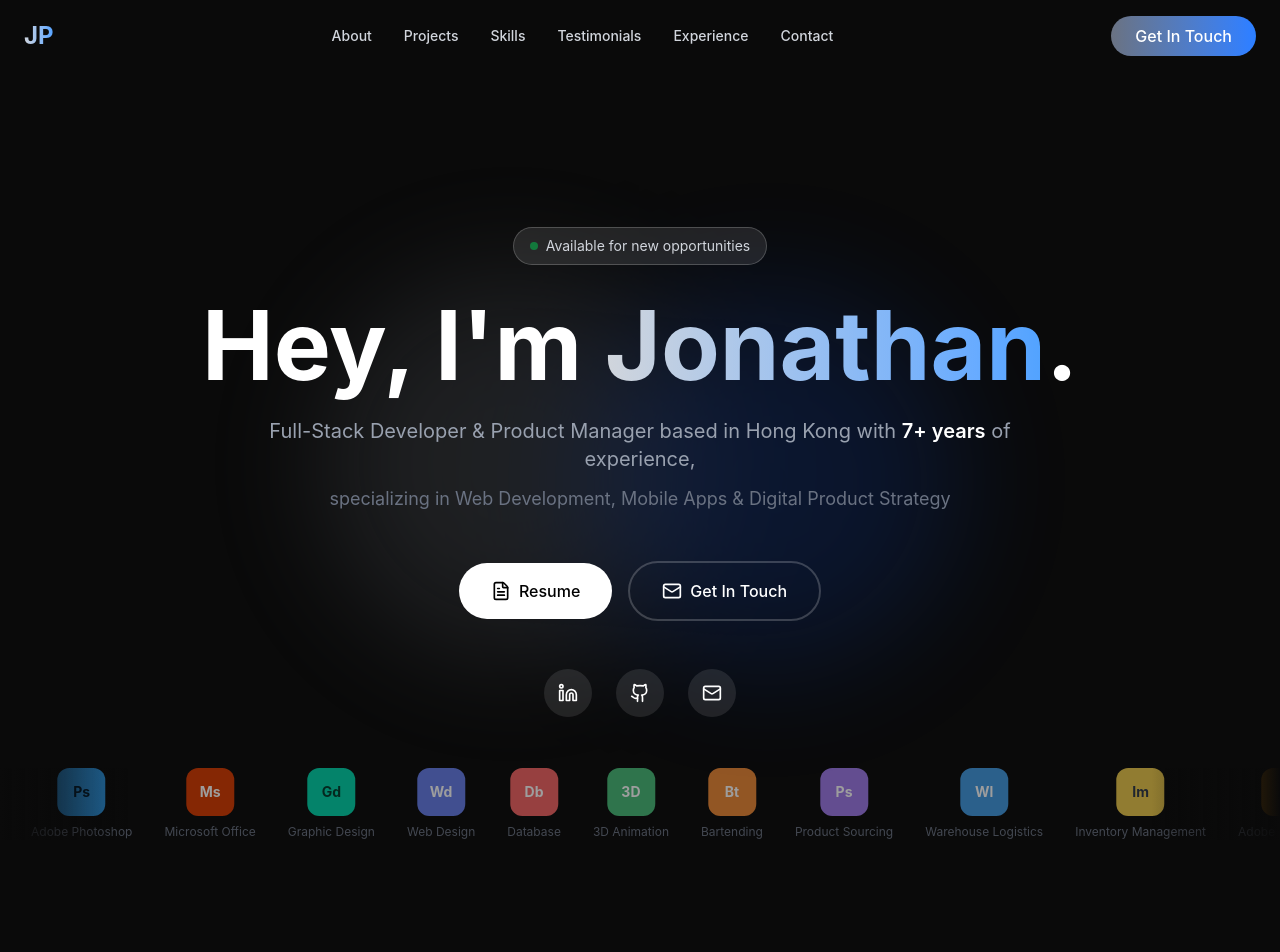
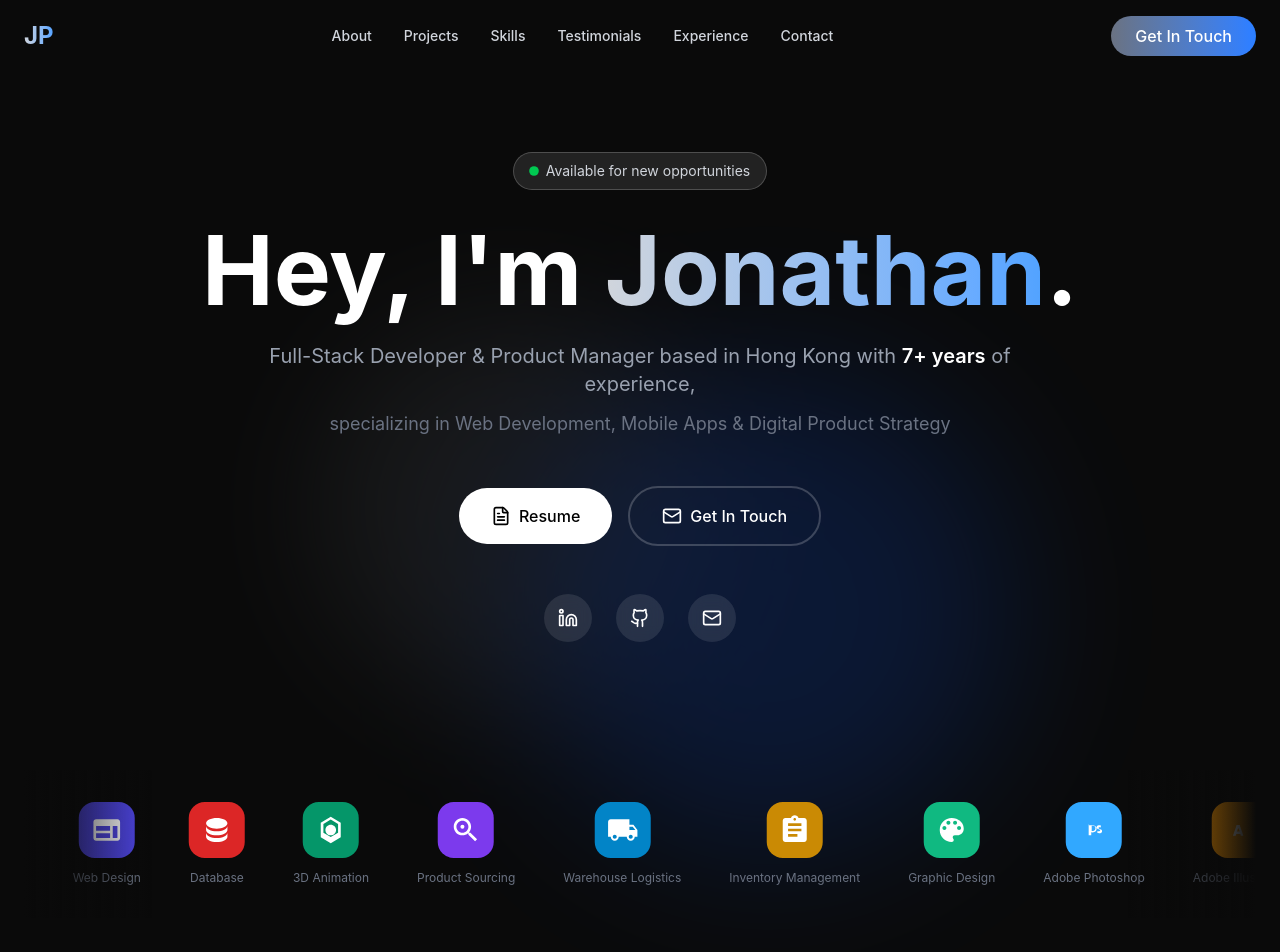
Before and after one commit to JAP369/jp-portfolio-2025, a Next.js app: page / in a window 1280 px wide. Shown: the top 952 px of the page. Built offline with nearby package versions, Linux system fonts and the light colour scheme.

Commit message:
feat: Add proper spacing and SVG icons to tools carousel with enhanced animations

```diff
--- a/components/HeroSection.tsx
+++ b/components/HeroSection.tsx
@@ -3,18 +3,82 @@
 import { motion } from 'framer-motion';
 import { FileText, Mail, Linkedin, Github } from 'lucide-react';
 
+// Tool icon components
+const ToolIcon = ({ name, bg }: { name: string; bg: string }) => {
+  const icons: { [key: string]: JSX.Element } = {
+    'Bartending': (
+      <svg viewBox="0 0 24 24" fill="white" className="w-8 h-8">
+        <path d="M3 14c0 1.3.84 2.4 2 2.82V20H3v2h7v-2H8v-3.18C9.16 16.4 10 15.3 10 14V6H3v8zm2-6h3v3H5V8zm11.7 0l-2-2h-1.4l-2 2h1.7L14 7v7c0 1.1.9 2 2 2s2-.9 2-2V7l1 1h1.7zM22 3H10v2h12V3z"/>
+      </svg>
+    ),
+    'Product Sourcing': (
+      <svg viewBox="0 0 24 24" fill="white" className="w-8 h-8">
+        <path d="M15.5 14h-.79l-.28-.27C15.41 12.59 16 11.11 16 9.5 16 5.91 13.09 3 9.5 3S3 5.91 3 9.5 5.91 16 9.5 16c1.61 0 3.09-.59 4.23-1.57l.27.28v.79l5 4.99L20.49 19l-4.99-5zm-6 0C7.01 14 5 11.99 5 9.5S7.01 5 9.5 5 14 7.01 14 9.5 11.99 14 9.5 14z"/>
+        <circle cx="9.5" cy="9.5" r="1.5"/>
+      </svg>
+    ),
+    'Warehouse Logistics': (
+      <svg viewBox="0 0 24 24" fill="white" className="w-8 h-8">
+        <path d="M20 8h-3V4H3c-1.1 0-2 .9-2 2v11h2c0 1.66 1.34 3 3 3s3-1.34 3-3h6c0 1.66 1.34 3 3 3s3-1.34 3-3h2v-5l-3-4zM6 18.5c-.83 0-1.5-.67-1.5-1.5s.67-1.5 1.5-1.5 1.5.67 1.5 1.5-.67 1.5-1.5 1.5zm13.5-9l1.96 2.5H17V9.5h2.5zm-1.5 9c-.83 0-1.5-.67-1.5-1.5s.67-1.5 1.5-1.5 1.5.67 1.5 1.5-.67 1.5-1.5 1.5z"/>
+      </svg>
+    ),
+    'Inventory Management': (
+      <svg viewBox="0 0 24 24" fill="white" className="w-8 h-8">
+        <path d="M19 3h-4.18C14.4 1.84 13.3 1 12 1c-1.3 0-2.4.84-2.82 2H5c-1.1 0-2 .9-2 2v14c0 1.1.9 2 2 2h14c1.1 0 2-.9 2-2V5c0-1.1-.9-2-2-2zm-7 0c.55 0 1 .45 1 1s-.45 1-1 1-1-.45-1-1 .45-1 1-1zm2 14H7v-2h7v2zm3-4H7v-2h10v2zm0-4H7V7h10v2z"/>
+      </svg>
+    ),
+    'Graphic Design': (
+      <svg viewBox="0 0 24 24" fill="white" className="w-8 h-8">
+        <path d="M12 3c-4.97 0-9 4.03-9 9s4.03 9 9 9c.83 0 1.5-.67 1.5-1.5 0-.39-.15-.74-.39-1.01-.23-.26-.38-.61-.38-.99 0-.83.67-1.5 1.5-1.5H16c2.76 0 5-2.24 5-5 0-4.42-4.03-8-9-8zm-5.5 9c-.83 0-1.5-.67-1.5-1.5S5.67 9 6.5 9 8 9.67 8 10.5 7.33 12 6.5 12zm3-4C8.67 8 8 7.33 8 6.5S8.67 5 9.5 5s1.5.67 1.5 1.5S10.33 8 9.5 8zm5 0c-.83 0-1.5-.67-1.5-1.5S13.67 5 14.5 5s1.5.67 1.5 1.5S15.33 8 14.5 8zm3 4c-.83 0-1.5-.67-1.5-1.5S16.67 9 17.5 9s1.5.67 1.5 1.5-.67 1.5-1.5 1.5z"/>
+      </svg>
+    ),
+    'Adobe Photoshop': (
+      <svg viewBox="0 0 24 24" fill="white" className="w-7 h-7">
+        <path d="M9.85 8.42c.38-.1.8-.15 1.25-.15.45 0 .85.08 1.2.25.35.17.62.42.82.75s.3.73.3 1.2c0 .5-.11.93-.32 1.28s-.52.62-.92.8c-.4.18-.87.27-1.4.27-.2 0-.38-.01-.52-.02V8.42zm-2.2-1.45v9.5h2.2v-2.45c.25.03.52.05.82.05.75 0 1.4-.13 1.97-.38.57-.25 1-.62 1.32-1.1.32-.48.47-1.05.47-1.7 0-.6-.15-1.12-.45-1.57-.3-.45-.73-.8-1.28-1.03-.55-.24-1.2-.35-1.95-.35-.5 0-.95.03-1.35.08-.4.05-.75.12-.95.17zm7.4 5.8c.28.22.7.33 1.25.33.35 0 .65-.08.88-.23.23-.15.35-.35.35-.58 0-.2-.08-.37-.25-.5-.17-.13-.48-.26-.95-.4-.65-.2-1.13-.45-1.43-.75-.3-.3-.45-.67-.45-1.1 0-.32.1-.6.28-.85.18-.25.45-.45.8-.58.35-.13.75-.2 1.2-.2.55 0 1 .08 1.35.25v1.7c-.25-.17-.6-.25-1.05-.25-.3 0-.53.05-.7.17-.17.12-.25.27-.25.47 0 .18.08.33.23.45.15.12.43.24.85.37.7.22 1.2.48 1.5.78.3.3.45.68.45 1.13 0 .58-.22 1.03-.65 1.35-.43.32-1.03.48-1.8.48-.65 0-1.18-.12-1.6-.35v-1.7z"/>
+      </svg>
+    ),
+    'Adobe Illustrator': (
+      <svg viewBox="0 0 24 24" fill="white" className="w-7 h-7">
+        <path d="M10.53 10.73l-.01.02c-.15.42-.3.83-.44 1.23-.15.41-.3.82-.44 1.23h2.37c-.14-.41-.29-.82-.44-1.23-.15-.4-.3-.81-.44-1.23l-.01-.02h-.59zm4.72 6.27h-2.13c-.08 0-.14-.05-.16-.12l-.46-1.41c-.02-.06-.08-.11-.15-.11H9.22c-.07 0-.13.05-.15.11l-.45 1.41c-.02.07-.08.12-.16.12H6.33c-.1 0-.17-.08-.14-.17l2.67-7.66c.04-.14.08-.28.12-.42.04-.14.08-.28.12-.42.04-.14.07-.27.09-.39.03-.15.17-.26.32-.26h2.3c.15 0 .29.11.32.26.02.12.06.25.09.39.04.14.08.28.12.42.04.14.08.28.12.42l2.67 7.66c.03.09-.04.17-.14.17z"/>
+      </svg>
+    ),
+    'Microsoft Office': (
+      <svg viewBox="0 0 24 24" fill="white" className="w-8 h-8">
+        <path d="M14 2H6c-1.1 0-2 .9-2 2v16c0 1.1.9 2 2 2h12c1.1 0 2-.9 2-2V8l-6-6zM6 20V4h7v5h5v11H6zm10-10h-4v1h3v2h-3v1h4v2H9v-8h7v2z"/>
+      </svg>
+    ),
+    'Web Design': (
+      <svg viewBox="0 0 24 24" fill="white" className="w-8 h-8">
+        <path d="M20 4H4c-1.1 0-1.99.9-1.99 2L2 18c0 1.1.9 2 2 2h16c1.1 0 2-.9 2-2V6c0-1.1-.9-2-2-2zM4 9h10.5v3.5H4V9zm0 5.5h10.5V18H4v-3.5zM20 18h-3.5V9H20v9z"/>
+      </svg>
+    ),
+    'Database': (
+      <svg viewBox="0 0 24 24" fill="white" className="w-8 h-8">
+        <path d="M12 3C7.58 3 4 4.79 4 7s3.58 4 8 4 8-1.79 8-4-3.58-4-8-4zm8 6c0 2.21-3.58 4-8 4s-8-1.79-8-4v3c0 2.21 3.58 4 8 4s8-1.79 8-4V9zm0 5c0 2.21-3.58 4-8 4s-8-1.79-8-4v3c0 2.21 3.58 4 8 4s8-1.79 8-4v-3z"/>
+      </svg>
+    ),
+    '3D Animation': (
+      <svg viewBox="0 0 24 24" fill="white" className="w-8 h-8">
+        <path d="M12 2L4.5 6.5v11L12 22l7.5-4.5v-11L12 2zm0 2.18l5.5 3.3v6.54l-5.5 3.3-5.5-3.3V7.48l5.5-3.3zM12 8c-2.21 0-4 1.79-4 4s1.79 4 4 4 4-1.79 4-4-1.79-4-4-4z"/>
+      </svg>
+    ),
+  };
+
+  return icons[name] || <span className="text-2xl font-bold">⚙️</span>;
+};
+
 const tools = [
-  { name: 'Adobe Illustrator', icon: 'Ai', bg: '#FF9A00', text: '#330000' },
-  { name: 'Adobe Photoshop', icon: 'Ps', bg: '#31A8FF', text: '#001E36' },
-  { name: 'Microsoft Office', icon: 'Ms', bg: '#D83B01', text: '#FFFFFF' },
-  { name: 'Graphic Design', icon: 'Gd', bg: '#00D4AA', text: '#003D2E' },
-  { name: 'Web Design', icon: 'Wd', bg: '#667EEA', text: '#FFFFFF' },
-  { name: 'Database', icon: 'Db', bg: '#F56565', text: '#FFFFFF' },
-  { name: '3D Animation', icon: '3D', bg: '#48BB78', text: '#FFFFFF' },
-  { name: 'Bartending', icon: 'Bt', bg: '#ED8936', text: '#FFFFFF' },
-  { name: 'Product Sourcing', icon: 'Ps', bg: '#9F7AEA', text: '#FFFFFF' },
-  { name: 'Warehouse Logistics', icon: 'Wl', bg: '#4299E1', text: '#FFFFFF' },
-  { name: 'Inventory Management', icon: 'Im', bg: '#ECC94B', text: '#2D3748' },
+  { name: 'Bartending', bg: '#D97706' },
+  { name: 'Web Design', bg: '#4F46E5' },
+  { name: 'Database', bg: '#DC2626' },
+  { name: '3D Animation', bg: '#059669' },
+  { name: 'Product Sourcing', bg: '#7C3AED' },
+  { name: 'Warehouse Logistics', bg: '#0284C7' },
+  { name: 'Inventory Management', bg: '#CA8A04' },
+  { name: 'Graphic Design', bg: '#10B981' },
+  { name: 'Adobe Photoshop', bg: '#31A8FF' },
+  { name: 'Adobe Illustrator', bg: '#FF9A00' },
+  { name: 'Microsoft Office', bg: '#D83B01' },
 ];
 
 export default function HeroSection() {
@@ -22,11 +86,34 @@ export default function HeroSection() {
     <section id="home" className="min-h-screen flex flex-col items-center justify-center px-6 py-20 relative overflow-hidden">
       {/* Background animated gradient */}
       <div className="absolute inset-0 opacity-30">
-        <div className="absolute top-1/4 left-1/4 w-96 h-96 bg-gray-400 rounded-full filter blur-3xl animate-pulse"></div>
-        <div className="absolute bottom-1/4 right-1/4 w-96 h-96 bg-blue-600 rounded-full filter blur-3xl animate-pulse delay-1000"></div>
+        <motion.div
+          animate={{
+            scale: [1, 1.2, 1],
+            opacity: [0.3, 0.5, 0.3]
+          }}
+          transition={{
+            duration: 8,
+            repeat: Infinity,
+            ease: "easeInOut"
+          }}
+          className="absolute top-1/4 left-1/4 w-96 h-96 bg-gray-400 rounded-full filter blur-3xl"
+        />
+        <motion.div
+          animate={{
+            scale: [1, 1.3, 1],
+            opacity: [0.3, 0.6, 0.3]
+          }}
+          transition={{
+            duration: 10,
+            repeat: Infinity,
+            ease: "easeInOut",
+            delay: 1
+          }}
+          className="absolute bottom-1/4 right-1/4 w-96 h-96 bg-blue-600 rounded-full filter blur-3xl"
+        />
       </div>
 
-      <div className="max-w-6xl mx-auto relative z-10 w-full">
+      <div className="max-w-6xl mx-auto relative z-10 w-full flex-1 flex flex-col items-center justify-center">
         <motion.div
           initial={{ opacity: 0, y: 30 }}
           animate={{ opacity: 1, y: 0 }}
@@ -37,10 +124,15 @@ export default function HeroSection() {
           <motion.div
             initial={{ opacity: 0, scale: 0.9 }}
             animate={{ opacity: 1, scale: 1 }}
+            whileHover={{ scale: 1.05 }}
             transition={{ delay: 0.1 }}
-            className="inline-flex items-center gap-2 px-4 py-2 rounded-full bg-white/10 border border-white/20 mb-8"
+            className="inline-flex items-center gap-2 px-4 py-2 rounded-full bg-white/10 border border-white/20 mb-8 backdrop-blur-sm"
           >
-            <span className="w-2 h-2 bg-green-500 rounded-full animate-pulse"></span>
+            <motion.span
+              animate={{ scale: [1, 1.2, 1] }}
+              transition={{ duration: 2, repeat: Infinity }}
+              className="w-2 h-2 bg-green-500 rounded-full"
+            />
             <span className="text-sm text-gray-300">Available for new opportunities</span>
           </motion.div>
 
@@ -51,7 +143,21 @@ export default function HeroSection() {
             transition={{ delay: 0.3 }}
             className="text-5xl md:text-7xl lg:text-8xl font-bold mb-6"
           >
-            Hey, I'm <span className="text-transparent bg-clip-text bg-gradient-to-r from-gray-300 to-blue-400">Jonathan</span>.
+            Hey, I'm{' '}
+            <motion.span
+              className="text-transparent bg-clip-text bg-gradient-to-r from-gray-300 to-blue-400"
+              animate={{
+                backgroundPosition: ['0% 50%', '100% 50%', '0% 50%']
+              }}
+              transition={{
+                duration: 5,
+                repeat: Infinity,
+                ease: "linear"
+              }}
+            >
+              Jonathan
+            </motion.span>
+            .
           </motion.h1>
 
           <motion.p
@@ -79,20 +185,24 @@ export default function HeroSection() {
             transition={{ delay: 0.7 }}
             className="flex flex-wrap gap-4 justify-center items-center mb-12"
           >
-            <a
+            <motion.a
+              whileHover={{ scale: 1.05, boxShadow: "0 0 30px rgba(255,255,255,0.3)" }}
+              whileTap={{ scale: 0.95 }}
               href="#"
-              className="group px-8 py-4 bg-white text-black rounded-full font-medium hover:bg-gray-200 transition-all duration-300 flex items-center gap-2"
+              className="group px-8 py-4 bg-white text-black rounded-full font-medium transition-all duration-300 flex items-center gap-2"
             >
               <FileText className="w-5 h-5" />
               Resume
-            </a>
-            <a
+            </motion.a>
+            <motion.a
+              whileHover={{ scale: 1.05, backgroundColor: "rgba(255,255,255,0.15)" }}
+              whileTap={{ scale: 0.95 }}
               href="#contact"
-              className="px-8 py-4 border-2 border-white/20 rounded-full font-medium hover:bg-white/10 transition-all duration-300 flex items-center gap-2"
+              className="px-8 py-4 border-2 border-white/20 rounded-full font-medium transition-all duration-300 flex items-center gap-2"
             >
               <Mail className="w-5 h-5" />
               Get In Touch
-            </a>
+            </motion.a>
           </motion.div>
 
           {/* Social Links */}
@@ -100,30 +210,36 @@ export default function HeroSection() {
             initial={{ opacity: 0 }}
             animate={{ opacity: 1 }}
             transition={{ delay: 0.9 }}
-            className="flex gap-6 justify-center"
+            className="flex gap-6 justify-center mb-32"
           >
-            <a
+            <motion.a
+              whileHover={{ scale: 1.2, rotate: 5 }}
+              whileTap={{ scale: 0.9 }}
               href="https://www.linkedin.com/in/jonathan-paita"
               target="_blank"
               rel="noopener noreferrer"
-              className="w-12 h-12 rounded-full bg-white/10 flex items-center justify-center hover:bg-white/20 transition-all duration-300 hover:scale-110"
+              className="w-12 h-12 rounded-full bg-white/10 flex items-center justify-center hover:bg-white/20 transition-all duration-300 backdrop-blur-sm"
             >
               <Linkedin className="w-5 h-5" />
-            </a>
-            <a
+            </motion.a>
+            <motion.a
+              whileHover={{ scale: 1.2, rotate: -5 }}
+              whileTap={{ scale: 0.9 }}
               href="https://github.com/JAP369"
               target="_blank"
               rel="noopener noreferrer"
-              className="w-12 h-12 rounded-full bg-white/10 flex items-center justify-center hover:bg-white/20 transition-all duration-300 hover:scale-110"
+              className="w-12 h-12 rounded-full bg-white/10 flex items-center justify-center hover:bg-white/20 transition-all duration-300 backdrop-blur-sm"
             >
               <Github className="w-5 h-5" />
-            </a>
-            <a
+            </motion.a>
+            <motion.a
+              whileHover={{ scale: 1.2, rotate: 5 }}
+              whileTap={{ scale: 0.9 }}
               href="mailto:jonathan.paita@gmail.com"
-              className="w-12 h-12 rounded-full bg-white/10 flex items-center justify-center hover:bg-white/20 transition-all duration-300 hover:scale-110"
+              className="w-12 h-12 rounded-full bg-white/10 flex items-center justify-center hover:bg-white/20 transition-all duration-300 backdrop-blur-sm"
             >
               <Mail className="w-5 h-5" />
-            </a>
+            </motion.a>
           </motion.div>
         </motion.div>
       </div>
@@ -133,44 +249,71 @@ export default function HeroSection() {
         initial={{ opacity: 0, y: 40 }}
         animate={{ opacity: 1, y: 0 }}
         transition={{ delay: 1.1 }}
-        className="absolute bottom-0 left-0 right-0 pb-8 z-10"
+        className="w-full pb-12 relative z-10"
       >
-        <div className="relative overflow-hidden">
+        <div className="relative overflow-hidden py-8">
           {/* Gradient fade edges */}
-          <div className="absolute left-0 top-0 bottom-0 w-32 bg-gradient-to-r from-[#0a0a0a] to-transparent z-10"></div>
-          <div className="absolute right-0 top-0 bottom-0 w-32 bg-gradient-to-l from-[#0a0a0a] to-transparent z-10"></div>
+          <div className="absolute left-0 top-0 bottom-0 w-32 bg-gradient-to-r from-[#0a0a0a] to-transparent z-10 pointer-events-none"></div>
+          <div className="absolute right-0 top-0 bottom-0 w-32 bg-gradient-to-l from-[#0a0a0a] to-transparent z-10 pointer-events-none"></div>
 
           {/* Scrolling carousel */}
           <div className="flex animate-carousel">
             {/* First set of tools */}
             {tools.map((tool, index) => (
-              <div
+              <motion.div
                 key={`tool-1-${index}`}
-                className="flex-shrink-0 mx-4 flex flex-col items-center gap-2 opacity-60 hover:opacity-100 transition-opacity duration-300"
+                initial={{ opacity: 0, y: 20 }}
+                animate={{ opacity: 1, y: 0 }}
+                transition={{ delay: 1.2 + index * 0.1 }}
+                whileHover={{
+                  scale: 1.1,
+                  y: -8,
+                  transition: { duration: 0.2 }
+                }}
+                className="flex-shrink-0 mx-6 flex flex-col items-center gap-3 cursor-pointer group"
               >
-                <div
-                  className="w-12 h-12 rounded-xl flex items-center justify-center text-sm font-bold"
-                  style={{ backgroundColor: tool.bg, color: tool.text }}
+                <motion.div
+                  whileHover={{
+                    boxShadow: `0 10px 40px ${tool.bg}40`,
+                    rotate: [0, -5, 5, 0]
+                  }}
+                  transition={{ duration: 0.3 }}
+                  className="w-14 h-14 rounded-2xl flex items-center justify-center transition-all duration-300"
+                  style={{ backgroundColor: tool.bg }}
                 >
-                  {tool.icon}
-                </div>
-                <span className="text-xs text-gray-500 whitespace-nowrap">{tool.name}</span>
-              </div>
+                  <ToolIcon name={tool.name} bg={tool.bg} />
+                </motion.div>
+                <span className="text-xs text-gray-500 whitespace-nowrap group-hover:text-gray-300 transition-colors duration-300">
+                  {tool.name}
+                </span>
+              </motion.div>
             ))}
             {/* Duplicate set for seamless loop */}
             {tools.map((tool, index) => (
-              <div
+              <motion.div
                 key={`tool-2-${index}`}
-                className="flex-shrink-0 mx-4 flex flex-col items-center gap-2 opacity-60 hover:opacity-100 transition-opacity duration-300"
+                whileHover={{
+                  scale: 1.1,
+                  y: -8,
+                  transition: { duration: 0.2 }
+                }}
+                className="flex-shrink-0 mx-6 flex flex-col items-center gap-3 cursor-pointer group"
               >
-                <div
-                  className="w-12 h-12 rounded-xl flex items-center justify-center text-sm font-bold"
-                  style={{ backgroundColor: tool.bg, color: tool.text }}
+                <motion.div
+                  whileHover={{
+                    boxShadow: `0 10px 40px ${tool.bg}40`,
+                    rotate: [0, -5, 5, 0]
+                  }}
+                  transition={{ duration: 0.3 }}
+                  className="w-14 h-14 rounded-2xl flex items-center justify-center transition-all duration-300"
+                  style={{ backgroundColor: tool.bg }}
                 >
-                  {tool.icon}
-                </div>
-                <span className="text-xs text-gray-500 whitespace-nowrap">{tool.name}</span>
-              </div>
+                  <ToolIcon name={tool.name} bg={tool.bg} />
+                </motion.div>
+                <span className="text-xs text-gray-500 whitespace-nowrap group-hover:text-gray-300 transition-colors duration-300">
+                  {tool.name}
+                </span>
+              </motion.div>
             ))}
           </div>
         </div>
@@ -186,7 +329,7 @@ export default function HeroSection() {
           }
         }
         .animate-carousel {
-          animation: carousel 40s linear infinite;
+          animation: carousel 50s linear infinite;
         }
         .animate-carousel:hover {
           animation-play-state: paused;
```
